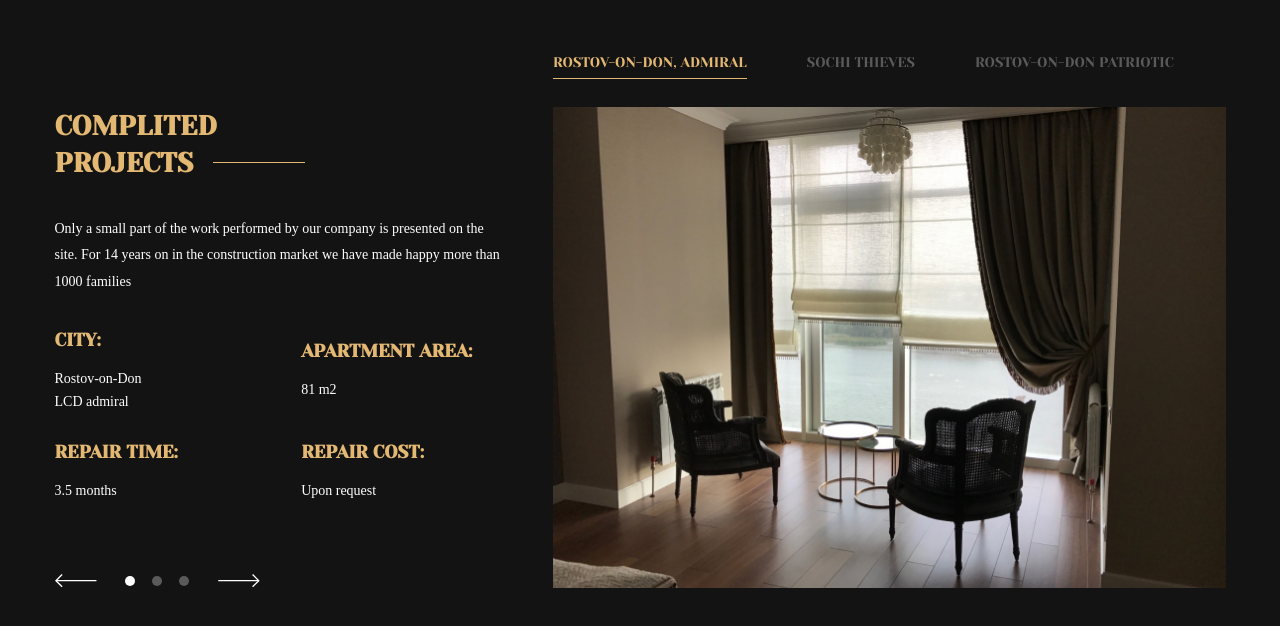
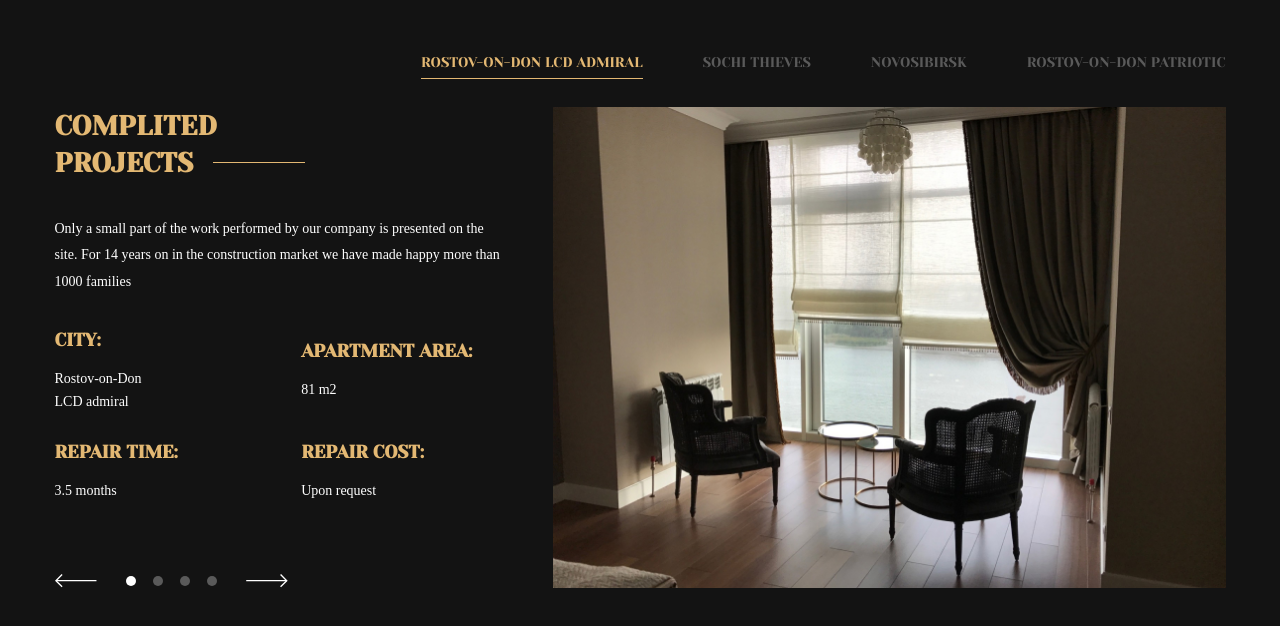
Before and after one commit to D-sorder/slider, a plain HTML site: page index.html in a window 1280 px wide. Drawn offline with Linux system fonts and the light colour scheme.

Commit message:
правки

```diff
--- a/css/style.css
+++ b/css/style.css
@@ -103,10 +103,11 @@ ul {
 
 .slider__dots {
     display: flex;
-    justify-content: space-between;
+    justify-content: flex-start;
     align-items: center;
     flex-direction: row;
-    max-width: 205px;
+    min-width: 205px;
+    gap: 29px;
 }
 
 .slider__dots img {
@@ -145,13 +146,17 @@ ul {
 .slider__nav {
     position: absolute;
     top: -54px;
-    left: 0;
+    right: 0;
+    min-width: 100%;
+    display: flex;
+    width: auto;
 }
 
 .slider__links {
     display: flex;
     justify-content: flex-start;
     gap: 60px;
+    width: 100%;
 }
 
 .slider__link {
@@ -161,6 +166,7 @@ ul {
     line-height: 138%;
     font-family: "YasevaOne";
     cursor: pointer;
+    text-wrap: nowrap;
 }
 
 .slider__link.active {
--- a/index.html
+++ b/index.html
@@ -34,9 +34,7 @@
             <div class="slider__dots">
                 <img src="image/svg/left.svg" alt="" class="slider__left">
                 <ul class="slider__dot-box">
-                    <li data-navid = "0" class="slider__dot active"></li>
-                    <li data-navid = "1" class="slider__dot"></li>
-                    <li data-navid = "2" class="slider__dot"></li>
+
                 </ul>
                 <img src="image/svg/right.svg" alt="" class="slider__right">
             </div>
@@ -44,9 +42,7 @@
         <div class="slider__img-col">
             <nav class="slider__nav">
                 <ul class="slider__links">
-                   <li data-navid = "0" class="slider__link active">Rostov-on-Don, Admiral</li>
-                   <li data-navid = "1" class="slider__link">Sochi Thieves</li>
-                   <li data-navid = "2" class="slider__link">Rostov-on-Don Patriotic</li>
+
                 </ul>
             </nav>
             <img src="image/jpg/image 0.jpg" alt="" class="slider__img">
--- a/js/script.js
+++ b/js/script.js
@@ -1,6 +1,6 @@
 const slider = document.querySelector(".slider");
-const nav = slider.querySelectorAll("[data-navid]")
-const dots = slider.querySelectorAll(".slider__dot");
+const dotBox = slider.querySelector(".slider__dot-box");
+const linkBox = slider.querySelector(".slider__links");
 const img = slider.querySelector(".slider__img");
 const left = slider.querySelector(".slider__left");
 const right = slider.querySelector(".slider__right");
@@ -21,9 +21,16 @@ let slides = [
         img: "image/jpg/image 0.jpg"
     },
     {
-        city: "Sochi <br> Thieves",
+        city: "Sochi Thieves",
         area: "105 m2",
         time: "4 months",
+        cost: "Upon request",
+        img: "image/jpg/image 1.jpg"
+    },
+    {
+        city: "Novosibirsk",
+        area: "95 m2",
+        time: "2 months",
         cost: "Upon request",
         img: "image/jpg/image 1.jpg"
     },
@@ -37,6 +44,25 @@ let slides = [
 ]
 
 let counter = 0;
+
+for(let i = 0; i < slides.length; i++ ) {
+    let dot = document.createElement("li");
+    let link = document.createElement("li");
+    dot.classList.add("slider__dot");
+    link.classList.add("slider__link");
+    dot.setAttribute("data-navid", i);
+    link.setAttribute("data-navid", i);
+    link.innerHTML = slides[i].city;
+    if (i==0) {
+        dot.classList.add("active");
+        link.classList.add("active");
+    }
+    dotBox.append(dot);
+    linkBox.append(link);
+}
+
+const dots = slider.querySelectorAll(".slider__dot");
+const nav = slider.querySelectorAll("[data-navid]");
 
 left.addEventListener("click", ()=> {
     counter--;
@@ -57,17 +83,6 @@ for (let elem of nav) {
     })
 }
 
-// function classToggler (num) {
-//     for(let elem of nav) {
-//         elem.classList.remove("active");
-//     }
-
-//     let activate = slider.querySelectorAll(`[data-navid = "${num}"]`);
-//     for(let a of activate) {
-//         a.classList.add("active");
-//     }
-// }
-
 function change (num) {
     for(inf in currentSlide) {
         if (inf != "img") {
```
